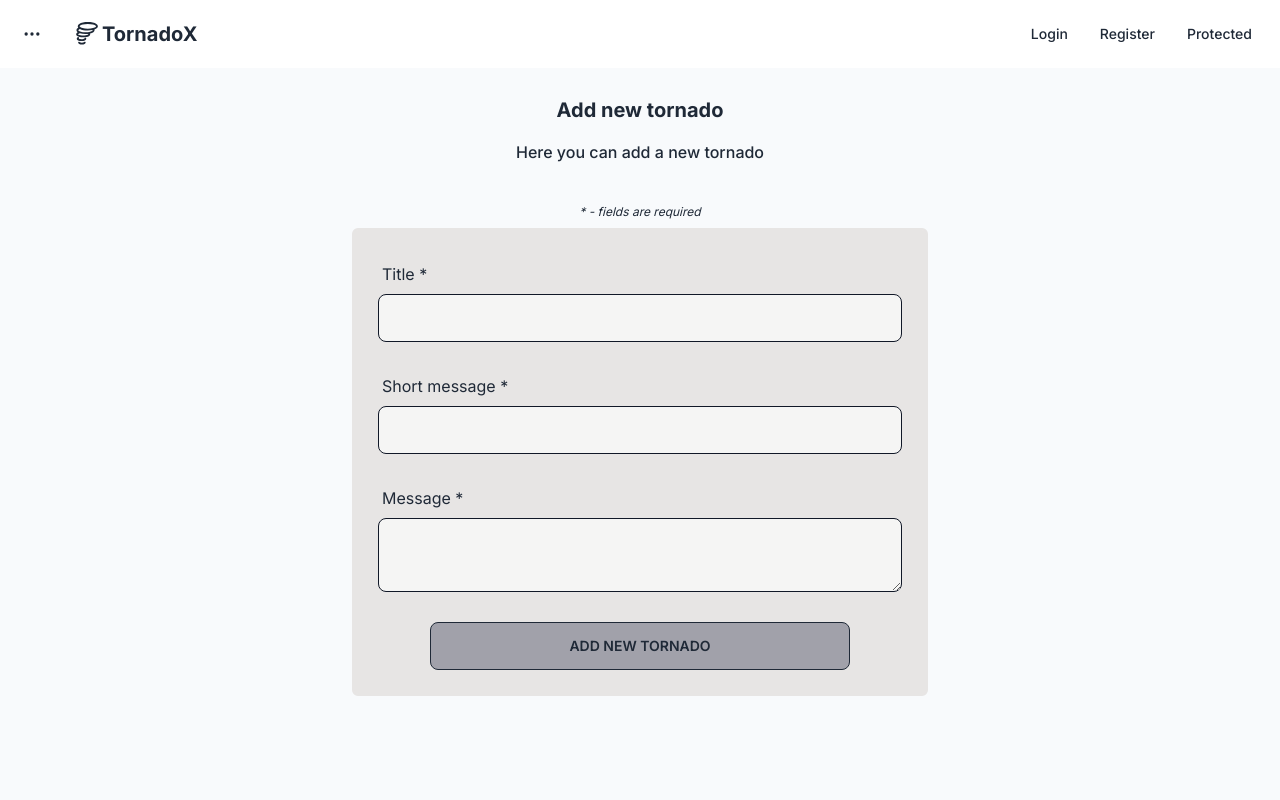
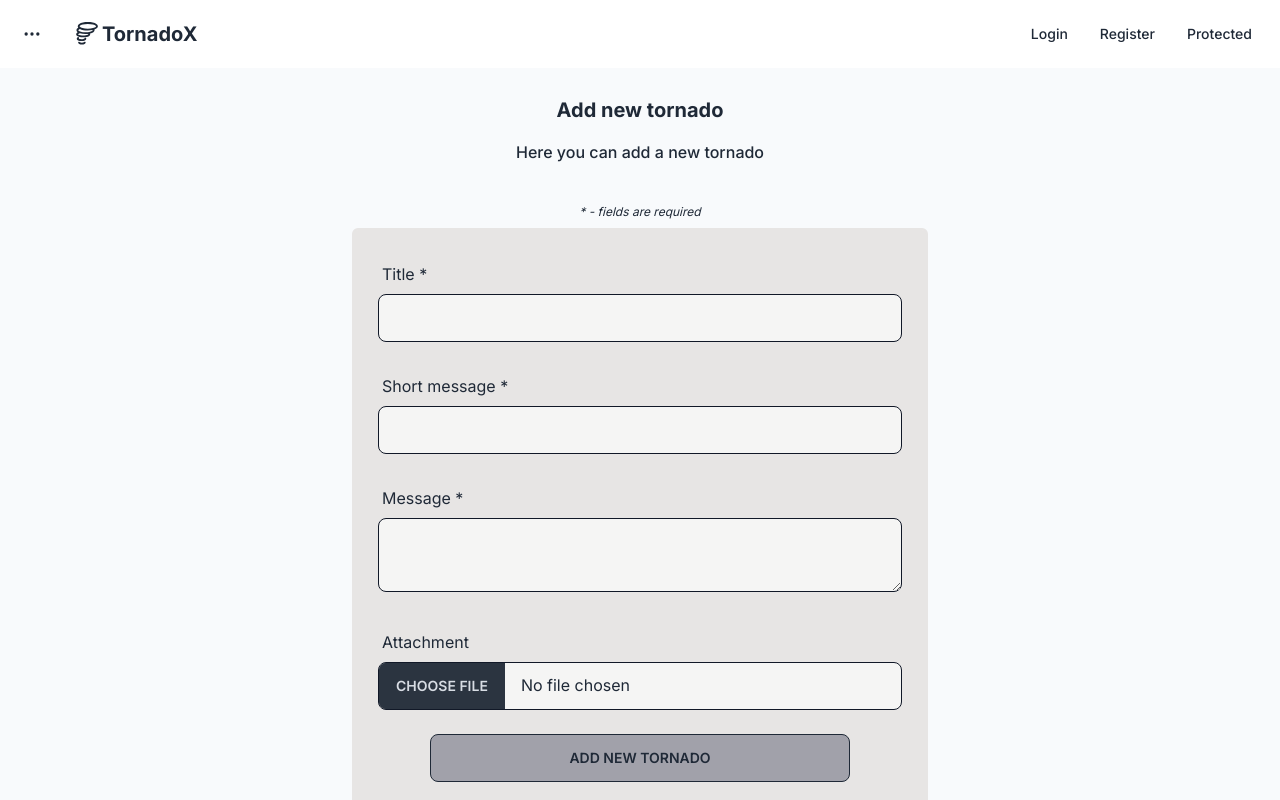
Before and after one commit to pinkjagnie/leo-login-register, a Next.js app: page /tornadoes/add in a window 1280 px wide. Shown: the top 800 px of the page. Built offline with nearby package versions, Linux system fonts and the light colour scheme; what pocketbase would draw is missing.

Commit message:
Fix error adding file butgetting undefined instead

```diff
--- /dev/null
+++ b/src/app/components/form/custom/CustomFileAttInput.js
@@ -0,0 +1,27 @@
+import { useField, setFieldValue } from "formik";
+
+const CustomFileAttInput = ({ label, ...props }) => {
+  const [field, meta] = useField(props);
+
+  return (
+    <div className="pb-6">
+      <label className="label">{label}</label>
+      <input
+        {...field}
+        {...props}
+        // value={undefined}
+        // onChange={(event) => {
+        //   setFieldValue("Attachment", event.currentTarget.files[0]);
+        // }}
+        className={`file-input file-input-bordered w-full bg-stone-100 ${
+          meta.error && meta.touched ? "border-rose-500" : "border-gray-900"
+        }`}
+      />
+      {meta.error && meta.touched && (
+        <p className="pt-2 text-sm text-rose-600">{meta.error}</p>
+      )}
+    </div>
+  );
+};
+
+export default CustomFileAttInput;
--- a/src/app/components/tornadoes/AddTornadoForm.js
+++ b/src/app/components/tornadoes/AddTornadoForm.js
@@ -8,6 +8,7 @@ import { tornadoSchema } from "@/schemas/index";
 
 import CustomInput from "../form/custom/CustomInput";
 import CustomTextarea from "../form/custom/CustomTextarea";
+import CustomFileAttInput from "../form/custom/CustomFileAttInput";
 import Message from "../form/Message";
 
 const AddTornadoForm = () => {
@@ -17,15 +18,23 @@ const AddTornadoForm = () => {
   const onSubmit = async (values, actions) => {
     console.log(values);
 
+    const formData = new FormData();
+    const enteredAtt = formData.append("Attachment", values.Attachment);
+    console.log("formdata ", formData);
+
     const enteredTitle = values.Title;
     const enteredShortMsg = values.ShortMessage;
     const enteredMsg = values.Message;
+    // const enteredAtt = "";
+
+    console.log(enteredAtt);
 
     const data = {
       UserID: 1234,
       Title: enteredTitle,
       ShortMessage: enteredShortMsg,
       Message: enteredMsg,
+      Attachment: enteredAtt,
     };
 
     try {
@@ -51,12 +60,12 @@ const AddTornadoForm = () => {
           Title: "",
           ShortMessage: "",
           Message: "",
-          // Attachment: ""
+          Attachment: "",
         }}
         validationSchema={tornadoSchema}
         onSubmit={onSubmit}
       >
-        {({ isSubmitting }) => (
+        {({ isSubmitting, setFieldValue }) => (
           <Form className="form-control w-[90%] md:w-[60%] lg:w-[50%] p-6 mx-auto mt-2 mb-14 border-2 border-stone-200 rounded-md bg-stone-200">
             <CustomInput label="Title *" name="Title" type="text" />
             <CustomInput
@@ -65,6 +74,15 @@ const AddTornadoForm = () => {
               type="text"
             />
             <CustomTextarea label="Message *" name="Message" type="text" />
+            <CustomFileAttInput
+              label="Attachment"
+              name="Attachment"
+              type="file"
+              value={undefined}
+              onChange={(event) => {
+                setFieldValue("Attachment", event.currentTarget.files[0]);
+              }}
+            />
             {!isSubmitting ? (
               <button
                 disabled={isSubmitting}
--- a/src/schemas/index.js
+++ b/src/schemas/index.js
@@ -73,14 +73,14 @@ export const tornadoSchema = yup.object().shape({
     .min(2, "Minimum length: 2 characters")
     .max(200, "Maximum length: 200 characters")
     .required("This field is required"),
-  // Attachment: yup
-  //   .mixed()
-  //   .test("is-valid-type", "Not a valid image type", (value) =>
-  //     isValidFileType(value && value.name.toLowerCase(), "image")
-  //   )
-  //   .test(
-  //     "is-valid-size",
-  //     "Max allowed size is 100KB",
-  //     (value) => value && value.size <= MAX_FILE_SIZE
-  //   ),
+  Attachment: yup
+    .mixed()
+    .test("is-valid-type", "Not a valid image type", (value) =>
+      isValidFileType(value && value?.name, "image")
+    )
+    .test(
+      "is-valid-size",
+      "Max allowed size is 100KB",
+      (value) => value && value?.size <= MAX_FILE_SIZE
+    ),
 });
```
